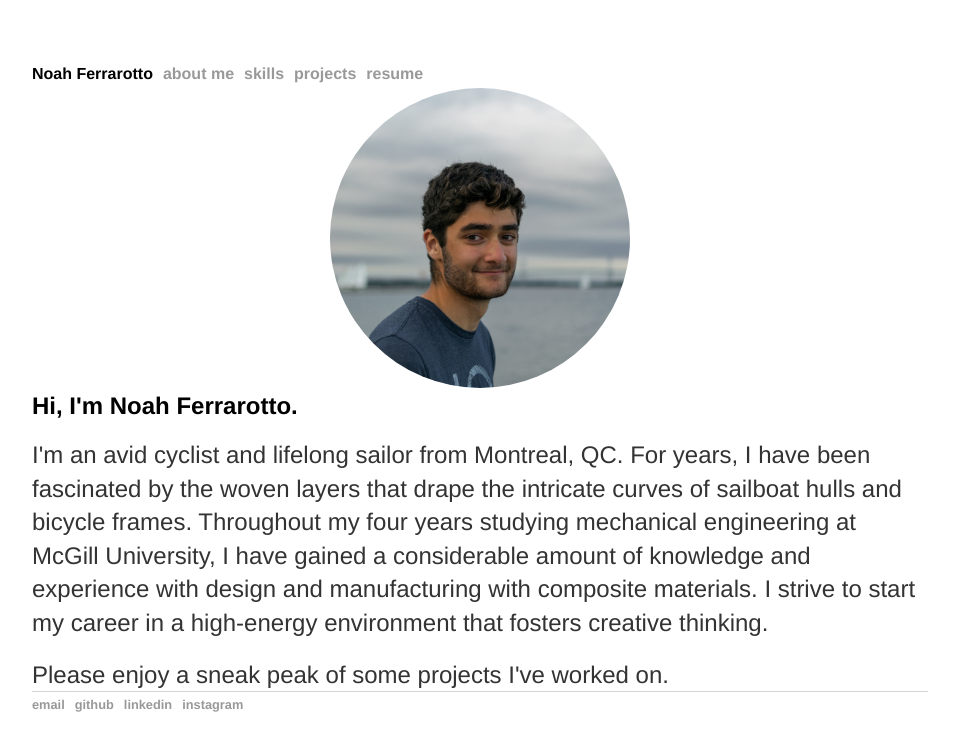
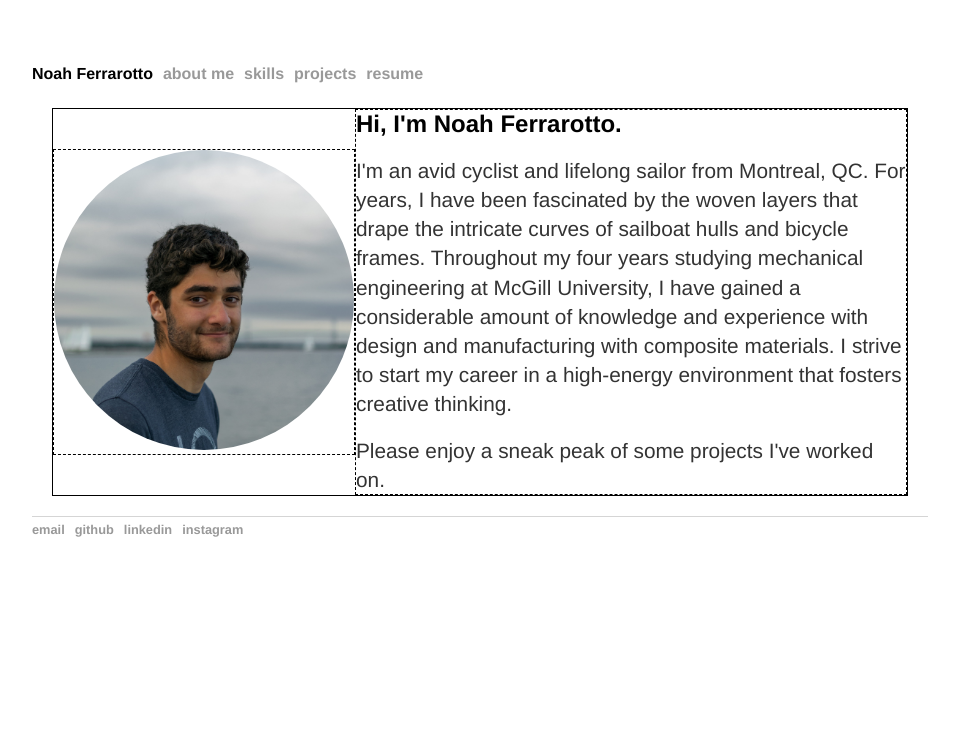
Before and after one commit to noahfer/noahfer.github.io, a Jekyll site: the page built from about/index.md, in a window 1280 px wide. Shown: the top 751 px of the page, without its empty margins (160-1119 px from the left). Built offline with Jekyll 4.4.1, drawn with Linux system fonts in a browser that asks for light colours.

Commit message:
Update main.css

```diff
--- a/css/main.css
+++ b/css/main.css
@@ -27,17 +27,20 @@ nav a:hover {
 /* Content */
 .flex-container {
     display: flex;
-    flex-flow: column wrap;
+    flex-flow: row nowrap;
+    justify-content: space-between;
     align-items: center;
+    margin: 20px;
+    border: 1px solid black;
 }
 .flex-item {
-
+    border: 1px dashed black;
 }
 h1 {
-    font-size: 3em;
+    font-size: 1.3em;
 }
 p {
-    font-size: 1.5em;
+    font-size: 1.3em;
     line-height: 1.4em;
     color: #333;
 }
@@ -94,4 +97,8 @@ ul.posts li {
     body {
         padding: 5px;
     }
+    flex-container {
+        flex-flow: column nowrap;
+        margin: 0;
+    }
 }
```
